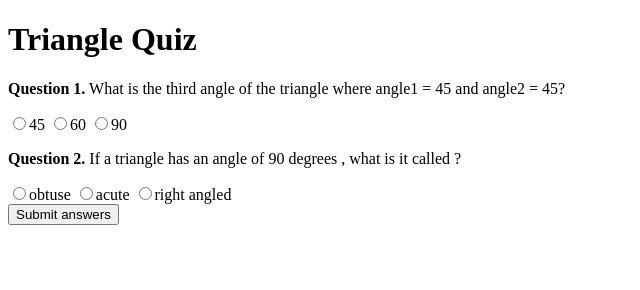
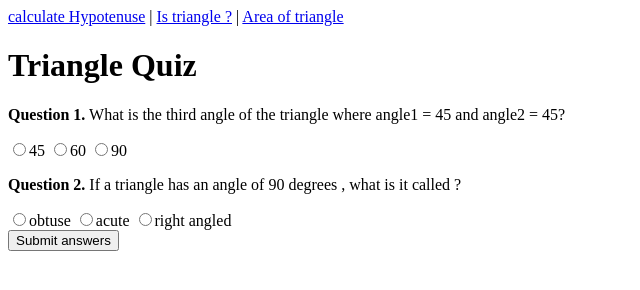
Before and after one commit to Akshay-rb/fun-with-triangles, a plain HTML site: page quiz.html in a window 1280 px wide. Shown: the whole page, without its empty margins (0-640 px from the left). Drawn offline with Linux system fonts and the light colour scheme.

Commit message:
refactor:added nav

```diff
--- a/quiz.html
+++ b/quiz.html
@@ -7,6 +7,11 @@
     <title>triangle quiz</title>
   </head>
   <body>
+    <nav>
+      <a href="/hypotenuse.html">calculate Hypotenuse</a>
+      | <a href="/index.html">Is triangle ?</a> |
+      <a href="/areaOfTriangle.html">Area of triangle</a>
+    </nav>
     <h1>Triangle Quiz</h1>
     <form class="quiz-form">
       <div class="question-container">
```
Also changed, not shown: areaOfTriangle.html (+5 -1 lines), hypotenuse.html (+4 -0 lines), index.html (+5 -0 lines).
